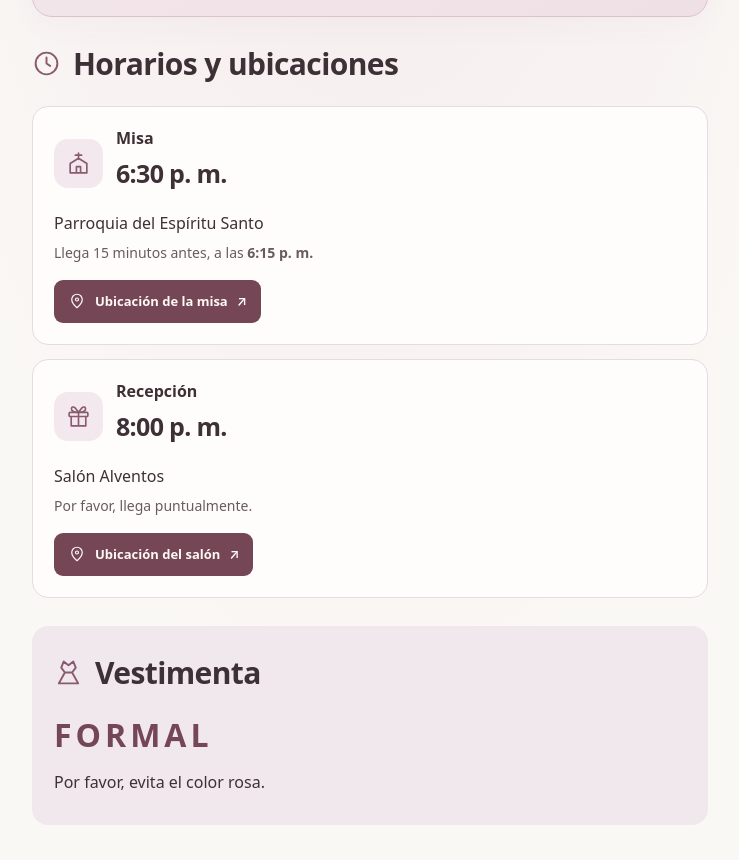
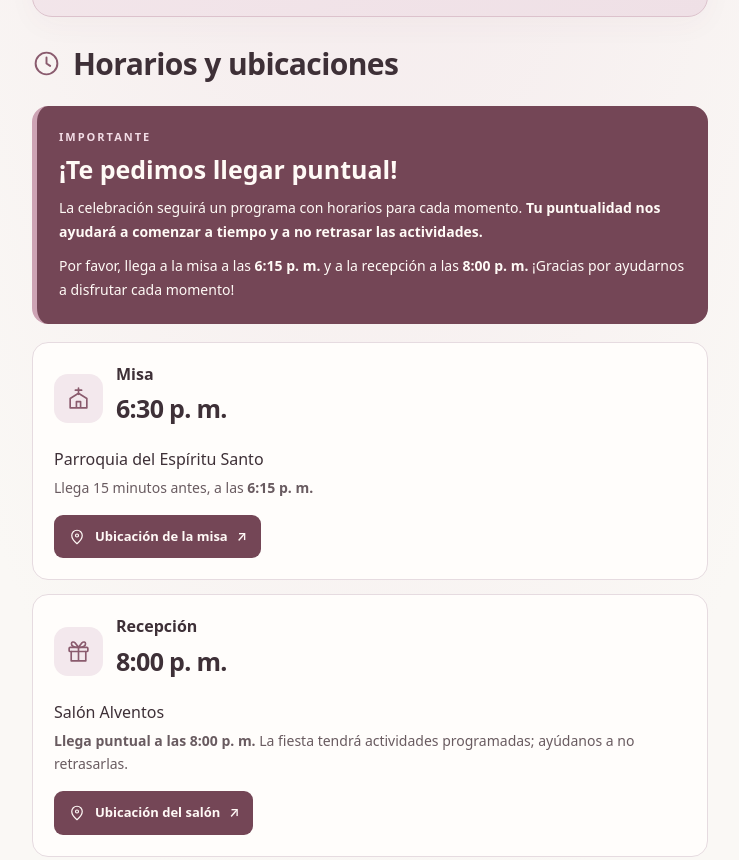
Before and after one commit to Yair-robles/invitacion_Ambar, a plain HTML site: page confirmados.html in a window 1280 px wide. Shown: the part 1124-1984 px from the top of the page, without its empty margins (270-1009 px from the left). Drawn offline with Linux system fonts and the light colour scheme.

Commit message:
Destaca puntualidad para respetar horarios de la celebración

```diff
--- a/confirmados.html
+++ b/confirmados.html
@@ -57,6 +57,11 @@ section[aria-labelledby="vestimenta"]{background:#f0e8ec;border-radius:16px;padd
 .formal{font-size:32px;letter-spacing:4px;color:#744656;line-height:1.2;margin:15px 0}
 @media(max-width:380px){main{padding:25px 16px}.envelopes{padding:24px 18px}.date-chip{font-size:11px}.steps li{gap:10px}}
 
+
+.punctuality{background:#744656;color:#fffaf6;border-radius:16px;padding:22px;margin:0 0 18px;border-left:5px solid #cda3b4}
+.punctuality-label{font-size:11px;font-weight:700;letter-spacing:2px;margin:0 0 8px;color:#f2dce5}
+.punctuality h3{font-size:25px;line-height:1.2;margin:0 0 12px}
+.punctuality p:not(.punctuality-label){font-size:14px;line-height:1.7;margin:10px 0 0}
 </style>
 </head>
 <body>
@@ -90,6 +95,12 @@ section[aria-labelledby="vestimenta"]{background:#f0e8ec;border-radius:16px;padd
 </section>
 <section aria-labelledby="horarios">
 <h2 id="horarios" class="section-title"><svg class="icon" viewBox="0 0 24 24" fill="none" stroke="currentColor" stroke-width="1.6" stroke-linecap="round" stroke-linejoin="round" aria-hidden="true" focusable="false"><circle cx="12" cy="12" r="9"/><path d="M12 7v5l3 2"/></svg> Horarios y ubicaciones</h2>
+<aside class="punctuality" aria-labelledby="puntualidad">
+<p class="punctuality-label">IMPORTANTE</p>
+<h3 id="puntualidad">¡Te pedimos llegar puntual!</h3>
+<p>La celebración seguirá un programa con horarios para cada momento. <strong>Tu puntualidad nos ayudará a comenzar a tiempo y a no retrasar las actividades.</strong></p>
+<p>Por favor, llega a la misa a las <strong>6:15 p. m.</strong> y a la recepción a las <strong>8:00 p. m.</strong> ¡Gracias por ayudarnos a disfrutar cada momento!</p>
+</aside>
 <div class="schedule-item">
 <div class="venue-heading"><svg class="icon" viewBox="0 0 24 24" fill="none" stroke="currentColor" stroke-width="1.6" stroke-linecap="round" stroke-linejoin="round" aria-hidden="true" focusable="false"><path d="M12 2v6M9 4h6M4 12l8-5 8 5v9H4Z M10 21v-6h4v6"/></svg><div><h3>Misa</h3><p class="event-time">6:30 p. m.</p></div></div>
 <p>Parroquia del Espíritu Santo</p>
@@ -99,7 +110,7 @@ section[aria-labelledby="vestimenta"]{background:#f0e8ec;border-radius:16px;padd
 <div class="schedule-item">
 <div class="venue-heading"><svg class="icon" viewBox="0 0 24 24" fill="none" stroke="currentColor" stroke-width="1.6" stroke-linecap="round" stroke-linejoin="round" aria-hidden="true" focusable="false"><rect x="3" y="8" width="18" height="4" rx="1"/><path d="M5 12v9h14v-9M12 8v13"/><path d="M12 8C2 8 5 0 9 4l3 4c10 0 7-8 3-4l-3 4"/></svg><div><h3>Recepción</h3><p class="event-time">8:00 p. m.</p></div></div>
 <p>Salón Alventos</p>
-<p class="small">Por favor, llega puntualmente.</p>
+<p class="small"><strong>Llega puntual a las 8:00 p. m.</strong> La fiesta tendrá actividades programadas; ayúdanos a no retrasarlas.</p>
 <a href="https://maps.app.goo.gl/Tyvag7RxmKfdYtEX9?g_st=ac" target="_blank" rel="noopener noreferrer"><svg class="icon" viewBox="0 0 24 24" fill="none" stroke="currentColor" stroke-width="1.6" stroke-linecap="round" stroke-linejoin="round" aria-hidden="true" focusable="false"><path d="M19 10c0 5-7 11-7 11S5 15 5 10a7 7 0 1 1 14 0Z"/><circle cx="12" cy="10" r="2"/></svg> Ubicación del salón <span aria-hidden="true">↗</span></a>
 </div>
 </section>
```
